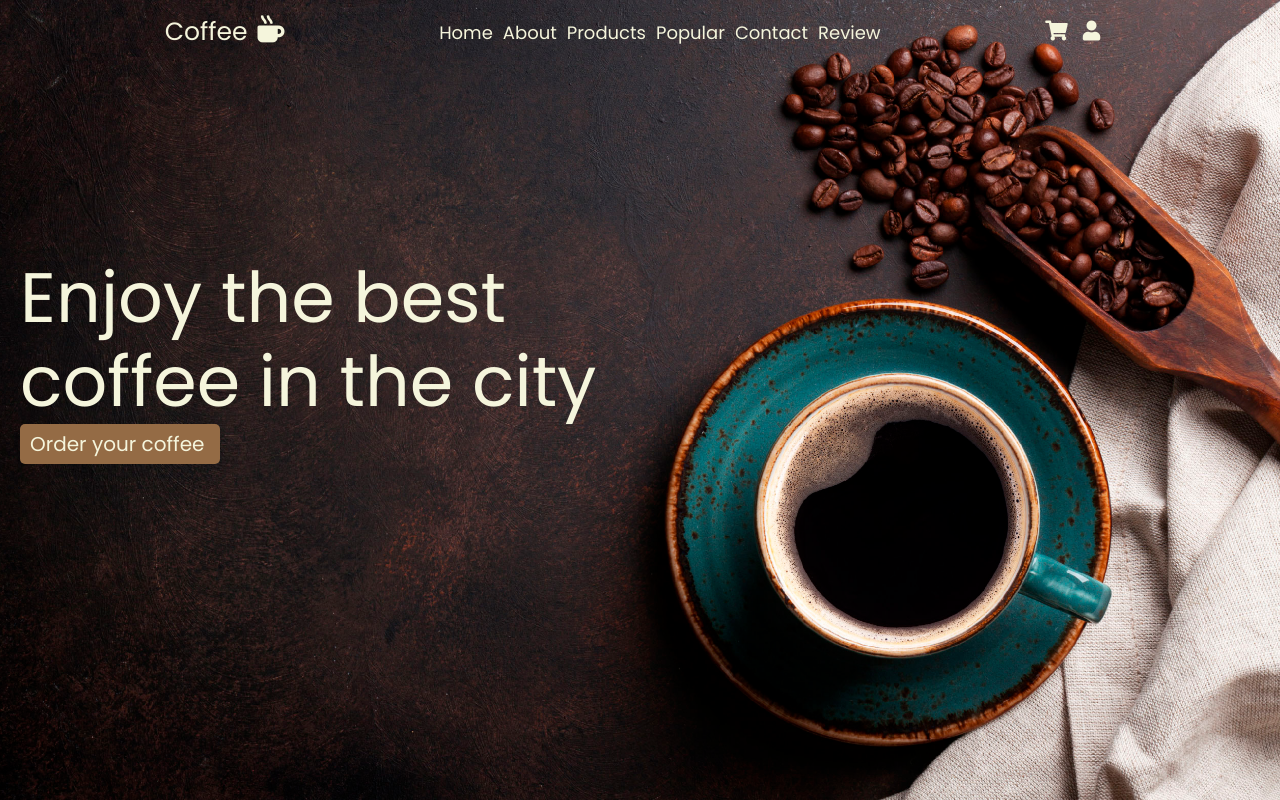
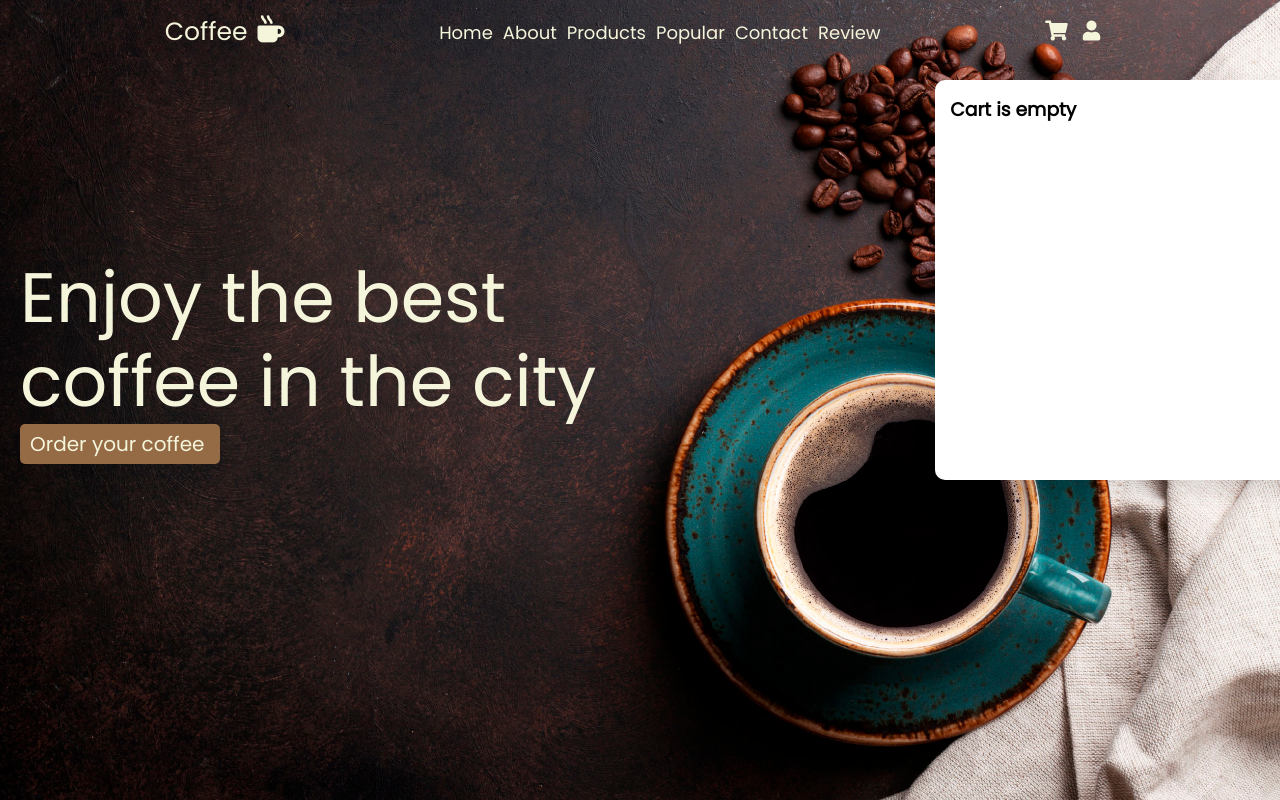
Before and after one commit to TimotijevicVlada/Coffe_shop_react, a React (Create React App) app: page / in a window 1280 px wide. Both pictures are taken after a click on the icon 1056 px from the left and 30 px from the top of the page. Shown: the top 800 px of the page. Built offline with nearby package versions, Linux system fonts and the light colour scheme.

Commit message:
Start to designing cart...

```diff
--- a/src/App.js
+++ b/src/App.js
@@ -13,6 +13,8 @@ function App() {
 
   const [contact, setContact] = useState(false);
   const [switchContact, setSwitchContact] = useState("login");
+  const [cartVisibility, setCartVisibility] = useState(false);
+
 
 
   return (
@@ -22,6 +24,8 @@ function App() {
         contact={contact}
         switchContact={switchContact}
         setSwitchContact={setSwitchContact}
+        cartVisibility={cartVisibility}
+        setCartVisibility={setCartVisibility}
       />
       <Home />
       <About />
--- /dev/null
+++ b/src/components/Cart.js
@@ -0,0 +1,11 @@
+import React from 'react';
+
+const Cart = ({cartVisibility }) => {
+    return (
+        <div className={cartVisibility ? "cart" : "cartHidden"}>
+            <h3>Cart is empty</h3>
+        </div>
+    )
+}
+
+export default Cart;
--- a/src/components/Navbar.js
+++ b/src/components/Navbar.js
@@ -1,21 +1,32 @@
-import React, {useState} from 'react';
-import Contact from './Contact';
+import React, { useState } from "react";
+import Contact from "./Contact";
+import Cart from "./Cart";
 
-const Navbar = ({ contact, setContact, switchContact, setSwitchContact }) => {
+const Navbar = ({ contact, setContact, switchContact, setSwitchContact, cartVisibility, setCartVisibility }) => {
 
   const [navbar, setNavbar] = useState(false);
 
   const changeNavbar = () => {
-        if(window.scrollY >= 50) {
+    if (window.scrollY >= 50) {
       setNavbar(true);
     } else {
       setNavbar(false);
     }
-    }
+  };
   window.addEventListener("scroll", changeNavbar);
 
+  const toggleCart = () => {
+    setCartVisibility(!cartVisibility);
+    setContact(false);
+  }
+
+  const toggleContact = () => {
+    setContact(!contact);
+    setCartVisibility(false);
+  }
+
   return (
-        <div className={navbar ? "navbar scroll" : "navbar"}   id="navbar">
+    <div className={navbar ? "navbar scroll" : "navbar"} id="navbar">
       <div className="logo">
         <span>Coffee</span>
         <i className="fas fa-mug-hot"></i>
@@ -29,17 +40,23 @@ const Navbar = ({ contact, setContact, switchContact, setSwitchContact }) => {
         <a href="#review">Review</a>
       </div>
       <div className="menu_right">
-                <i onClick={() => console.log(window.scrollY)} className="fas fa-shopping-cart"></i>
-                <i onClick={() => setContact(!contact)} className="fas fa-user"></i>
+        <i
+          onClick={toggleCart}
+          className="fas fa-shopping-cart"
+        ></i>
+        <i onClick={toggleContact} className="fas fa-user"></i>
         <Contact
           contact={contact}
           setContact={setContact}
           switchContact={switchContact}
           setSwitchContact={setSwitchContact}
         />
+        <Cart
+            cartVisibility={cartVisibility}
+        />
       </div>
     </div>
-    )
-}
+  );
+};
 
 export default Navbar;
--- a/src/style/App.css
+++ b/src/style/App.css
@@ -86,7 +86,7 @@
 }
 
 * .App .navbar .menu_right i:hover {
-  color: black;
+  color: white;
 }
 
 * .App .navbar .menu_right .contact_form {
@@ -398,6 +398,42 @@
 }
 
 * .App .navbar .menu_right .inactive {
+  display: none;
+}
+
+* .App .navbar .menu_right .cart {
+  position: absolute;
+  top: 60px;
+  right: -200px;
+  width: 380px;
+  min-height: 400px;
+  background-color: white;
+  border-radius: 10px;
+  color: black;
+  padding: 15px;
+  -webkit-box-shadow: 0 0.5rem 1.5rem rgba(0, 0, 0, 0.1);
+          box-shadow: 0 0.5rem 1.5rem rgba(0, 0, 0, 0.1);
+  -webkit-animation: fadeInCart 0.4s linear;
+          animation: fadeInCart 0.4s linear;
+}
+
+@-webkit-keyframes fadeInCart {
+  0% {
+    -webkit-transform: translateY(3rem);
+            transform: translateY(3rem);
+    opacity: 0;
+  }
+}
+
+@keyframes fadeInCart {
+  0% {
+    -webkit-transform: translateY(3rem);
+            transform: translateY(3rem);
+    opacity: 0;
+  }
+}
+
+* .App .navbar .menu_right .cartHidden {
   display: none;
 }
 
--- a/src/style/App.scss
+++ b/src/style/App.scss
@@ -59,7 +59,7 @@
           margin-right: 15px;
           cursor: pointer;
           &:hover {
-            color: black;
+            color: white;
           }
         }
         .contact_form {
@@ -266,6 +266,28 @@
           }
         }
         .inactive {
+          display: none;
+        }
+        .cart {
+          position: absolute;
+          top: 60px;
+          right: -200px;
+          width: 380px;
+          min-height: 400px;
+          background-color: white;
+          border-radius: 10px;
+          color: black;
+          padding: 15px;
+          box-shadow: 0 0.5rem 1.5rem rgba(0, 0, 0, 0.1);
+          animation: fadeInCart 0.4s linear;
+          @keyframes fadeInCart {
+            0% {
+              transform: translateY(3rem);
+              opacity: 0;
+            }
+          }
+        }
+        .cartHidden {
           display: none;
         }
       }
```
Also changed, not shown: 1 other file (tests, documents, lock files or other folders). Lines whose indentation alone changed are shown as unchanged.
